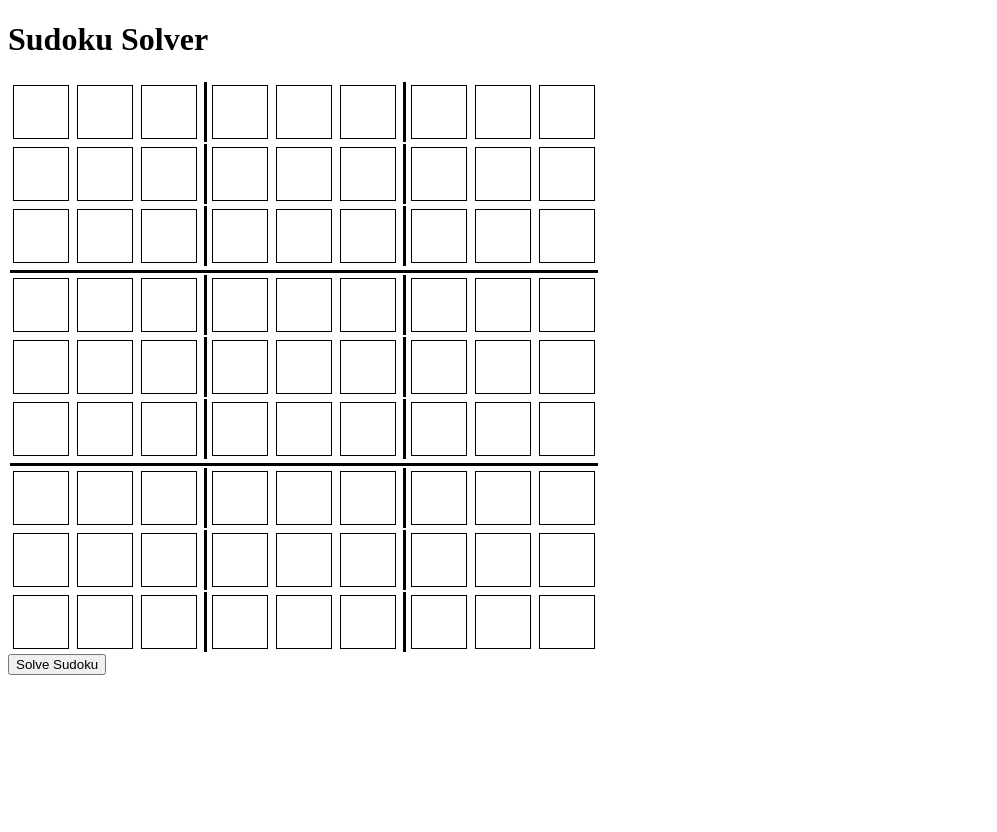
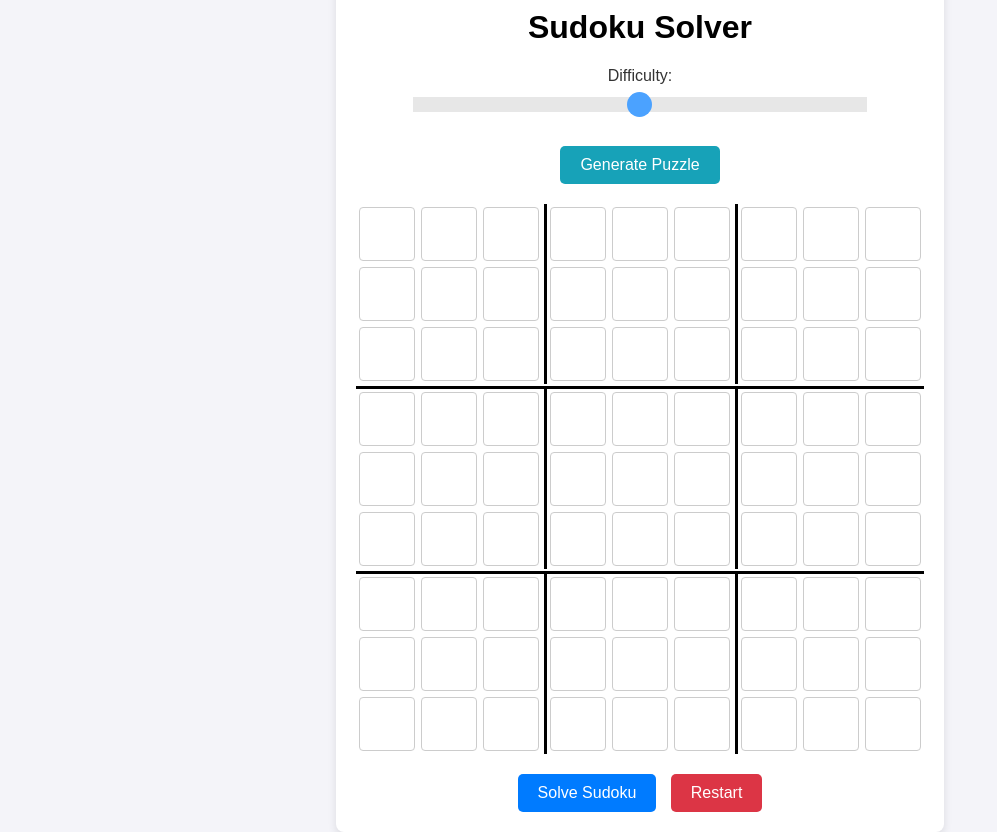
Before and after one commit to tbertini/SudokuSolverPy, a Flask app: page / in a window 1280 px wide. Shown: the whole page, without its empty margins (0-997 px from the left). Before the commit the page ends 675 px from the top, so only its background shows below. Run offline with Flask 3, Linux system fonts and the light colour scheme.

Commit message:
Improved frontend and added buttons: generate puzzle (+difficulty), restart

```diff
--- a/app.py
+++ b/app.py
@@ -1,5 +1,6 @@
 from flask import Flask, render_template, request, jsonify
 from z3 import *
+import random
 
 app = Flask(__name__)
 
@@ -47,5 +48,56 @@ def solve():
     except Exception as e:
         return jsonify({'status': 'error', 'message': str(e)})
 
+@app.route('/generate')
+def generate():
+    difficulty = request.args.get('difficulty', '2')  # Default to medium if not specified
+    puzzle = generate_sudoku_puzzle(difficulty)
+    return jsonify({'status': 'generated', 'puzzle': puzzle})
+
+
+def generate_full_grid():
+    base = 3
+    side = base * base
+
+    # pattern for a baseline valid solution
+    def pattern(r, c): return (base * (r % base) + r // base + c) % side
+
+    # randomize rows, columns and numbers (of valid base pattern)
+    def shuffle(s): return random.sample(s, len(s))
+
+    rBase = range(base)
+    rows = [g * base + r for g in shuffle(rBase) for r in shuffle(rBase)]
+    cols = [g * base + c for g in shuffle(rBase) for c in shuffle(rBase)]
+    nums = shuffle(range(1, base * base + 1))
+
+    # produce board using randomized baseline pattern
+    board = [[nums[pattern(r, c)] for c in cols] for r in rows]
+
+    return board
+
+def remove_cells(grid, level):
+    base = 3
+    side = base * base
+    squares = side * side
+    empty_cells = int(squares * level)  # level is the fraction of cells to clear
+
+    for p in random.sample(range(squares), empty_cells):
+        grid[p // side][p % side] = 0
+
+    return grid
+
+def generate_sudoku_puzzle(difficulty):
+    grid = generate_full_grid()
+    if difficulty == '1':  # Easy
+        level = 0.37
+    elif difficulty == '2':  # Medium
+        level = 0.49
+    else:  # Hard
+        level = 0.61
+
+    puzzle = remove_cells(grid, level)
+    return puzzle
+
+
 if __name__ == '__main__':
     app.run(debug=True)
--- /dev/null
+++ b/static/scripts.js
@@ -0,0 +1,62 @@
+function solveSudoku() {
+    let puzzle = [];
+    for (let i = 0; i < 9; i++) {
+        let row = [];
+        for (let j = 0; j < 9; j++) {
+            let val = document.getElementById(`cell-${i}-${j}`).value;
+            row.push(val ? parseInt(val) : 0);
+        }
+        puzzle.push(row);
+    }
+    fetch('/solve', {
+        method: 'POST',
+        headers: {
+            'Content-Type': 'application/json',
+        },
+        body: JSON.stringify({puzzle: puzzle}),
+    })
+    .then(response => response.json())
+    .then(data => {
+        if (data.status === 'solved') {
+            for (let i = 0; i < 9; i++) {
+                for (let j = 0; j < 9; j++) {
+                    document.getElementById(`cell-${i}-${j}`).value = data.solution[i][j];
+                }
+            }
+            document.body.style.backgroundColor = "#28a745"; // Set background color to green
+            document.body.classList.remove('flash-red'); // Remove flashing effect if present
+        } else {
+            document.body.classList.add('flash-red'); // Add flashing effect
+        }
+    });
+}
+
+function restartSudoku() {
+    for (let i = 0; i < 9; i++) {
+        for (let j = 0; j < 9; j++) {
+            document.getElementById(`cell-${i}-${j}`).value = '';
+        }
+    }
+    document.body.style.backgroundColor = ""; // Reset background color
+    document.body.classList.remove('flash-red'); // Remove flashing effect
+}
+
+function generatePuzzle() {
+    restartSudoku();
+    const difficulty = document.getElementById('difficulty-slider').value;
+    fetch(`/generate?difficulty=${difficulty}`, {
+        method: 'GET'
+    })
+    .then(response => response.json())
+    .then(data => {
+        if (data.status === 'generated') {
+            for (let i = 0; i < 9; i++) {
+                for (let j = 0; j < 9; j++) {
+                    document.getElementById(`cell-${i}-${j}`).value = data.puzzle[i][j] || '';
+                }
+            }
+        } else {
+            alert('Failed to generate puzzle');
+        }
+    });
+}
--- /dev/null
+++ b/static/styles.css
@@ -0,0 +1,147 @@
+body {
+    font-family: Arial, sans-serif;
+    display: flex;
+    justify-content: center;
+    align-items: center;
+    height: 100vh;
+    margin: 0;
+    background-color: #f4f4f9;
+}
+
+.container {
+    text-align: center;
+    background-color: white;
+    padding: 20px;
+    border-radius: 8px;
+    box-shadow: 0 4px 8px rgba(0,0,0,0.1);
+}
+
+.sudoku-grid {
+    margin: 20px auto;
+    border-collapse: collapse;
+}
+
+.sudoku-cell {
+    width: 50px;
+    height: 50px;
+    font-size: 20px;
+    text-align: center;
+    margin: 2px;
+    border: 1px solid #ccc;
+    border-radius: 4px;
+}
+
+.sudoku-cell:focus {
+    background-color: lightyellow;
+    outline: none;
+}
+
+.grid-separator {
+    border-right: 3px solid black;
+}
+
+.row-separator {
+    border-bottom: 3px solid black;
+}
+
+.solve-button {
+    padding: 10px 20px;
+    font-size: 16px;
+    color: white;
+    background-color: #007bff;
+    border: none;
+    border-radius: 5px;
+    cursor: pointer;
+}
+
+.solve-button:hover {
+    background-color: #0056b3;
+}
+
+.restart-button {
+    padding: 10px 20px;
+    font-size: 16px;
+    color: white;
+    background-color: #dc3545;
+    border: none;
+    border-radius: 5px;
+    cursor: pointer;
+    margin-left: 10px;
+}
+
+.restart-button:hover {
+    background-color: #c82333;
+}
+
+@keyframes flashRed {
+    0% { background-color: #dc3545; }
+    50% { background-color: #ffffff; }
+    100% { background-color: #dc3545; }
+}
+
+.flash-red {
+    animation: flashRed 2s infinite;
+}
+
+.generate-button {
+    padding: 10px 20px;
+    font-size: 16px;
+    color: white;
+    background-color: #17a2b8;
+    border: none;
+    border-radius: 5px;
+    cursor: pointer;
+    margin-top: 10px;
+}
+
+.generate-button:hover {
+    background-color: #138496;
+}
+
+/* General slider container */
+.slider-container {
+    width: 100%;
+    margin: 20px 0;
+    text-align: center;
+}
+
+/* Styling the slider */
+#difficulty-slider {
+    -webkit-appearance: none;
+    appearance: none;
+    width: 80%;
+    height: 15px;
+    background: #ddd;
+    outline: none;
+    opacity: 0.7;
+    transition: opacity .2s;
+}
+
+#difficulty-slider:hover {
+    opacity: 1;
+}
+
+#difficulty-slider::-webkit-slider-thumb {
+    -webkit-appearance: none;
+    appearance: none;
+    width: 25px;
+    height: 25px;
+    background: #007bff;
+    cursor: pointer;
+    border-radius: 50%;
+}
+
+#difficulty-slider::-moz-range-thumb {
+    width: 25px;
+    height: 25px;
+    background: #007bff;
+    cursor: pointer;
+    border-radius: 50%;
+}
+
+.slider-label {
+    display: block;
+    margin-bottom: 10px;
+    font-size: 16px;
+    color: #333;
+}
--- a/templates/index.html
+++ b/templates/index.html
@@ -2,69 +2,34 @@
 <html>
 <head>
     <title>Sudoku Solver</title>
-    <style>
-        input {
-            width: 50px;
-            height: 50px;
-            font-size: 20px;
-            text-align: center;
-            margin: 2px;
-            border: 1px solid #000;
-        }
-        input:focus {
-            background-color: lightyellow;
-        }
-    </style>
+    <link rel="stylesheet" type="text/css" href="/static/styles.css">
 </head>
 <body>
+    <div class="container">
         <h1>Sudoku Solver</h1>
-    <table>
+        <div class="slider-container">
+            <label for="difficulty-slider" class="slider-label">Difficulty:</label>
+            <input type="range" id="difficulty-slider" min="1" max="3" value="2" class="slider">
+        </div>
+        <button onclick="generatePuzzle()" class="generate-button">Generate Puzzle</button>
+        <table class="sudoku-grid">
             {% for i in range(9) %}
             <tr>
                 {% for j in range(9) %}
-            <td><input type="text" maxlength="1" pattern="[1-9]" id="cell-{{i}}-{{j}}"></td>
+                <td><input type="text" maxlength="1" pattern="[1-9]" id="cell-{{i}}-{{j}}" class="sudoku-cell"></td>
                 {% if j == 2 or j == 5 %}
-            <td style="border-right:3px solid black;"></td>
+                <td class="grid-separator"></td>
                 {% endif %}
                 {% endfor %}
             </tr>
             {% if i == 2 or i == 5 %}
-        <tr><td colspan="11" style="border-bottom:3px solid black;"></td></tr>
+            <tr><td colspan="11" class="row-separator"></td></tr>
             {% endif %}
             {% endfor %}
         </table>
-    <button onclick="solveSudoku()">Solve Sudoku</button>
-    <script>
-        function solveSudoku() {
-            let puzzle = [];
-            for (let i = 0; i < 9; i++) {
-                let row = [];
-                for (let j = 0; j < 9; j++) {
-                    let val = document.getElementById(`cell-${i}-${j}`).value;
-                    row.push(val ? parseInt(val) : 0);
-                }
-                puzzle.push(row);
-            }
-            fetch('/solve', {
-                method: 'POST',
-                headers: {
-                    'Content-Type': 'application/json',
-                },
-                body: JSON.stringify({puzzle: puzzle}),
-            })
-            .then(response => response.json())
-            .then(data => {
-                if (data.status === 'solved') {
-                    for (let i = 0; i < 9; i++) {
-                        for (let j = 0; j < 9; j++) {
-                            document.getElementById(`cell-${i}-${j}`).value = data.solution[i][j];
-                        }
-                    }
-                } else {
-                    alert('Unsolvable');
-                }
-            });
-        }
-    </script>
+        <button onclick="solveSudoku()" class="solve-button">Solve Sudoku</button>
+        <button onclick="restartSudoku()" class="restart-button">Restart</button>
+    </div>
+    <script src="/static/scripts.js"></script>
 </body>
 </html>
```
Lines whose indentation alone changed are shown as unchanged.
